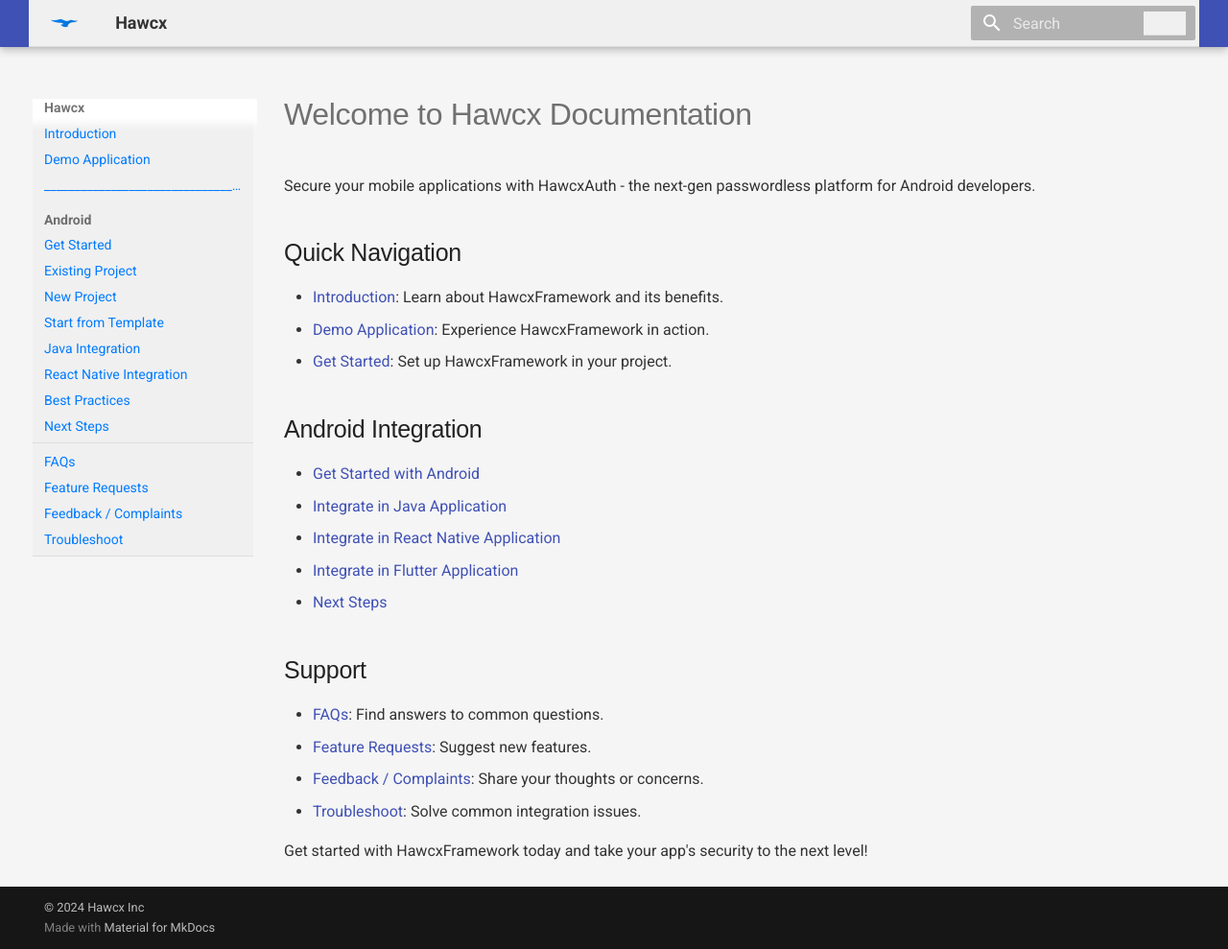
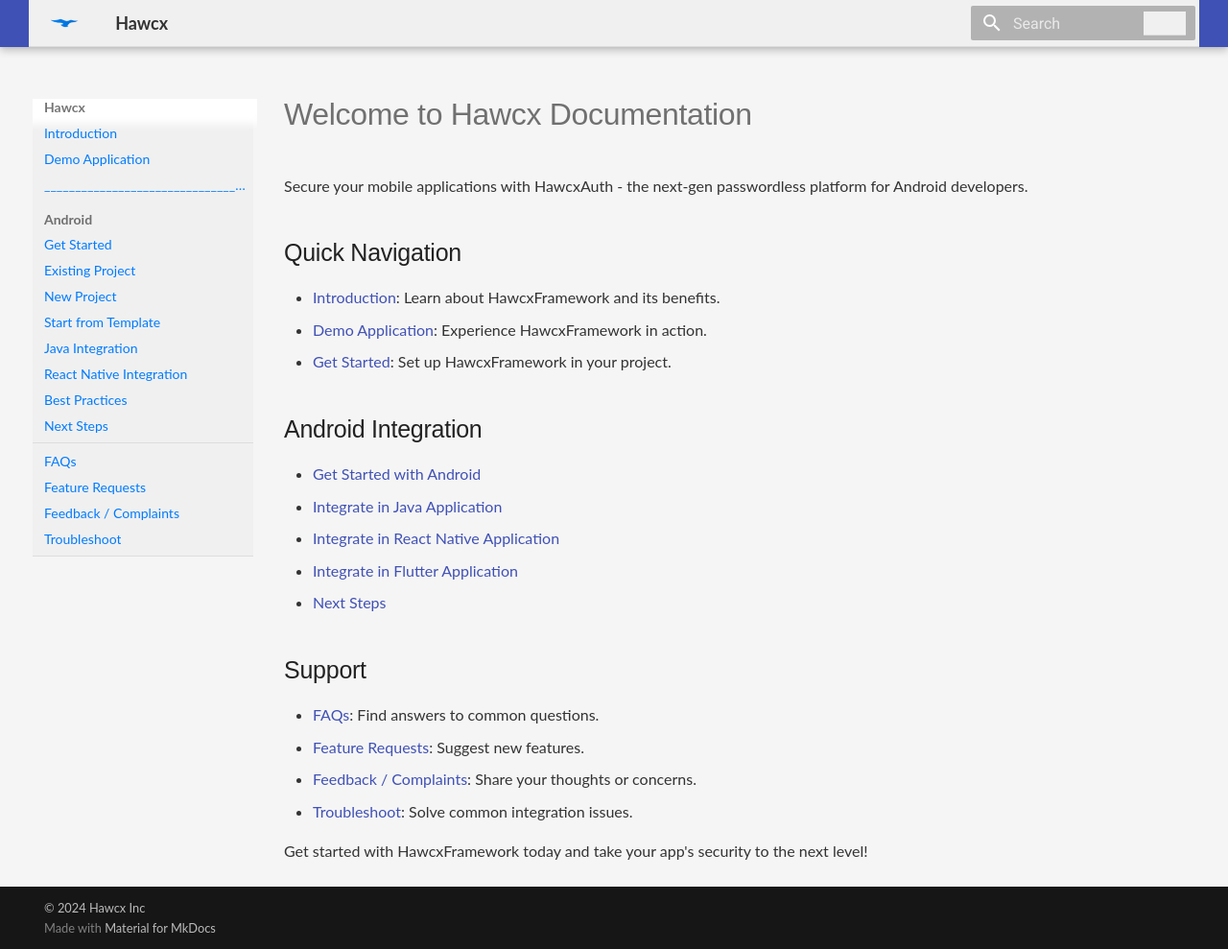
Before and after one commit to hawcx/sdk_docs, an MkDocs documentation site: the page built from docs/index.md, in a window 1280 px wide and 989 px high. Shown: the whole window at 96% size. Built offline with MkDocs 1.6.1 and Material for MkDocs 9.7.7, drawn with Linux system fonts in a browser that asks for light colours.

Commit message:
Update custom.css

```diff
--- a/docs/css/custom.css
+++ b/docs/css/custom.css
@@ -1,6 +1,6 @@
 /* General Styling */
 body {
-  font-family: 'Roboto', sans-serif;
+  font-family: 'Lato', sans-serif;
   color: #333; /* Dark grey for readability */
   background-color: #f5f5f5; /* Light grey background */
   line-height: 1.6;
```
